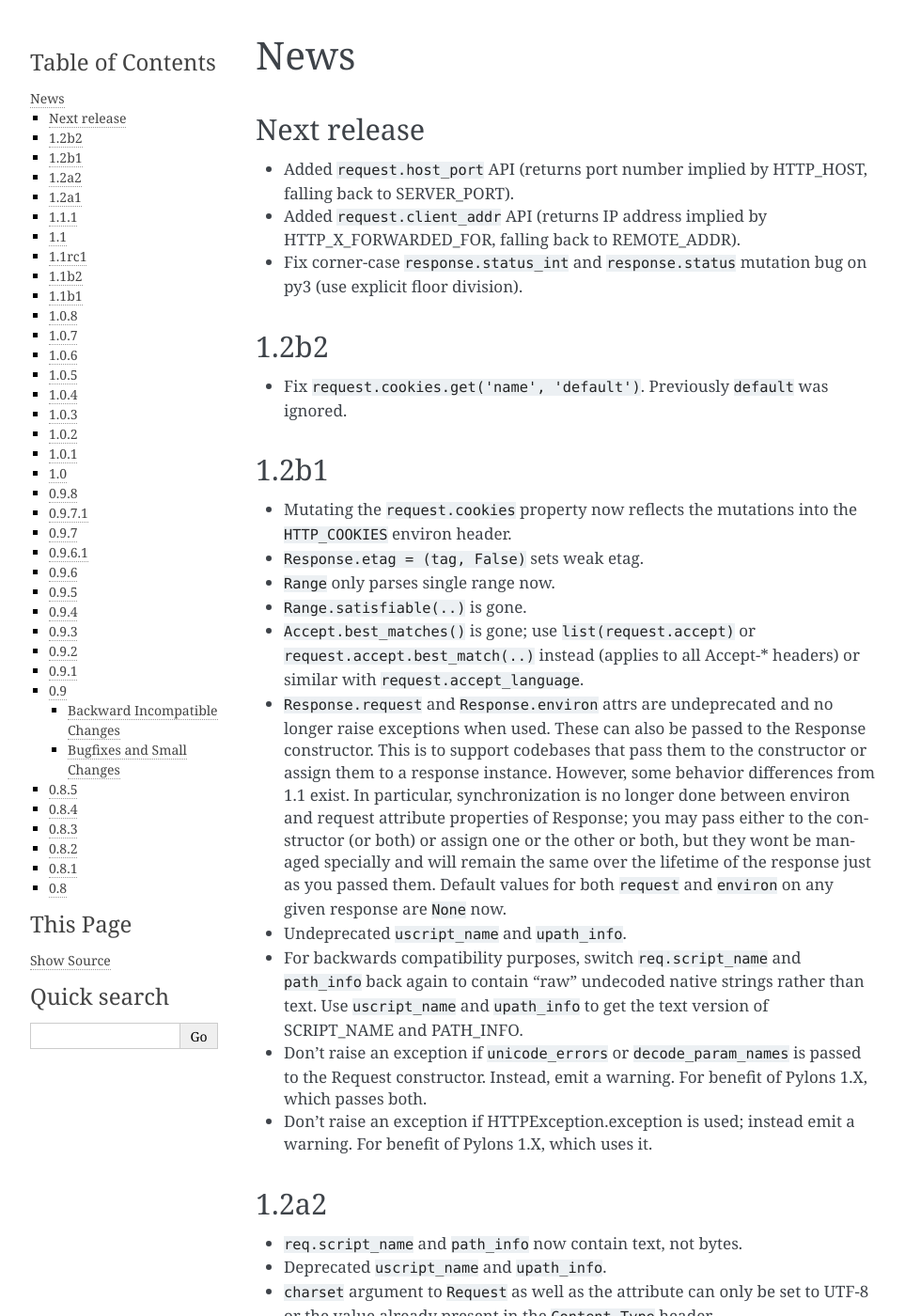
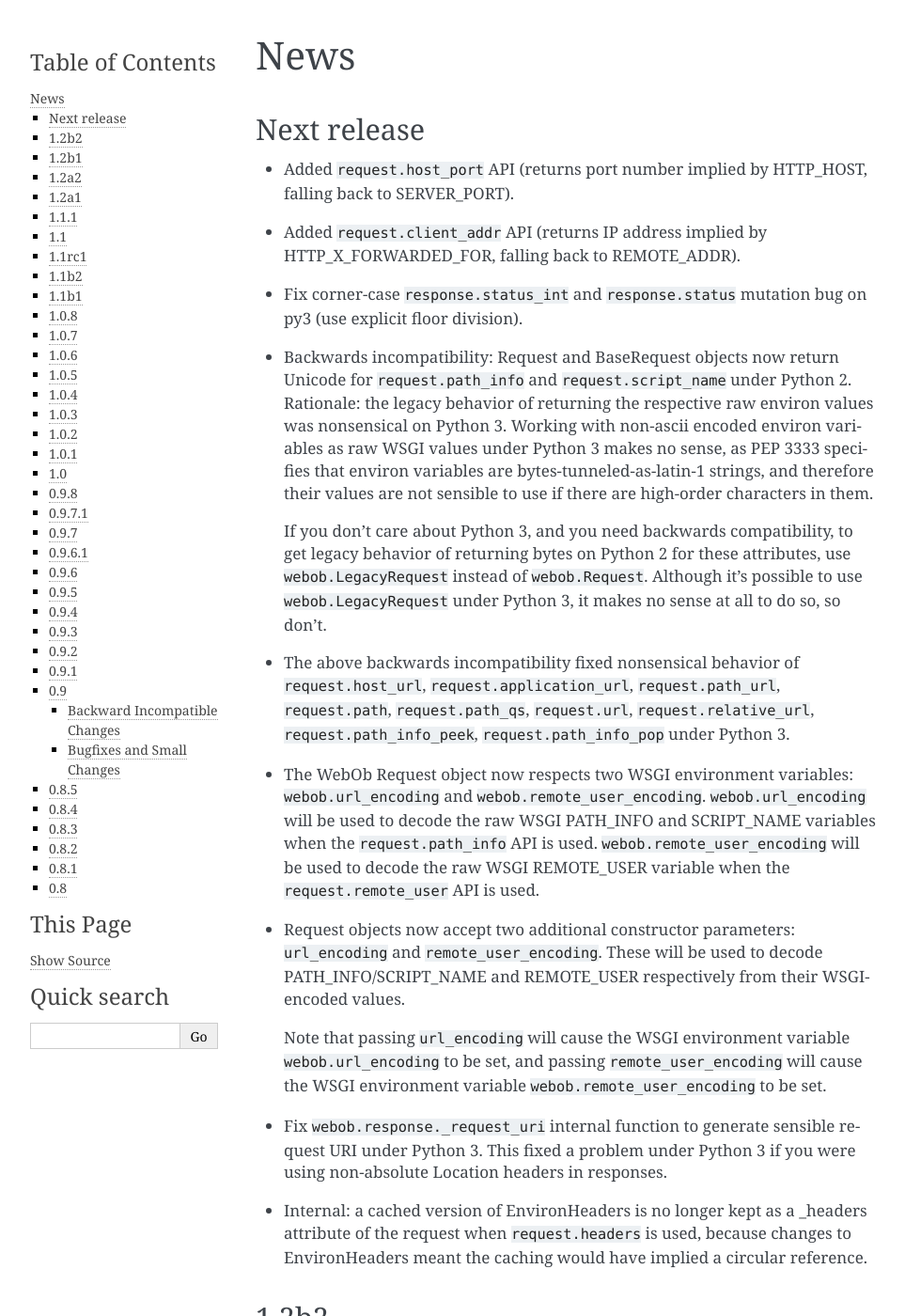
Before and after one commit to Pylons/webob, a Sphinx documentation site: the page built from docs/news.txt, in a window 1280 px wide and 1400 px high. Shown: the whole window at 94% size, without its empty margins (148-1111 px from the left). Built offline with Sphinx 7.4.7, drawn with Linux system fonts in a browser that asks for light colours.

Commit message:
add change notes, reduce spurious diffs

```diff
--- a/docs/news.txt
+++ b/docs/news.txt
@@ -12,6 +12,53 @@ Next release
 
 * Fix corner-case ``response.status_int`` and ``response.status`` mutation
   bug on py3 (use explicit floor division).
+
+* Backwards incompatibility: Request and BaseRequest objects now return
+  Unicode for ``request.path_info`` and ``request.script_name`` under Python
+  2.  Rationale: the legacy behavior of returning the respective raw environ
+  values was nonsensical on Python 3.  Working with non-ascii encoded environ
+  variables as raw WSGI values under Python 3 makes no sense, as PEP 3333
+  specifies that environ variables are bytes-tunneled-as-latin-1 strings, and
+  therefore their values are not sensible to use if there are high-order
+  characters in them.
+
+  If you don't care about Python 3, and you need backwards compatibility, to
+  get legacy behavior of returning bytes on Python 2 for these attributes,
+  use ``webob.LegacyRequest`` instead of ``webob.Request``.  Although it's
+  possible to use ``webob.LegacyRequest`` under Python 3, it makes no sense
+  at all to do so, so don't.
+
+* The above backwards incompatibility fixed nonsensical behavior of
+  ``request.host_url``, ``request.application_url``, ``request.path_url``,
+  ``request.path``, ``request.path_qs``, ``request.url``,
+  ``request.relative_url``, ``request.path_info_peek``,
+  ``request.path_info_pop`` under Python 3.
+
+* The WebOb Request object now respects two WSGI environment variables:
+  ``webob.url_encoding`` and ``webob.remote_user_encoding``.
+  ``webob.url_encoding`` will be used to decode the raw WSGI PATH_INFO and
+  SCRIPT_NAME variables when the ``request.path_info`` API is used.
+  ``webob.remote_user_encoding`` will be used to decode the raw WSGI
+  REMOTE_USER variable when the ``request.remote_user`` API is used.
+
+* Request objects now accept two additional constructor parameters:
+  ``url_encoding`` and ``remote_user_encoding``.  These will be used to
+  decode PATH_INFO/SCRIPT_NAME and REMOTE_USER respectively from their
+  WSGI-encoded values.
+
+  Note that passing ``url_encoding`` will cause the WSGI environment variable
+  ``webob.url_encoding`` to be set, and passing ``remote_user_encoding`` will
+  cause the WSGI environment variable ``webob.remote_user_encoding`` to be
+  set.
+
+* Fix ``webob.response._request_uri`` internal function to generate sensible
+  request URI under Python 3.  This fixed a problem under Python 3 if you
+  were using non-absolute Location headers in responses.
+
+* Internal: a cached version of EnvironHeaders is no longer kept as a
+  _headers attribute of the request when ``request.headers`` is used, because
+  changes to EnvironHeaders meant the caching would have implied a circular
+  reference.
 
 1.2b2
 ------
```
Also changed, not shown: 1 other file.
